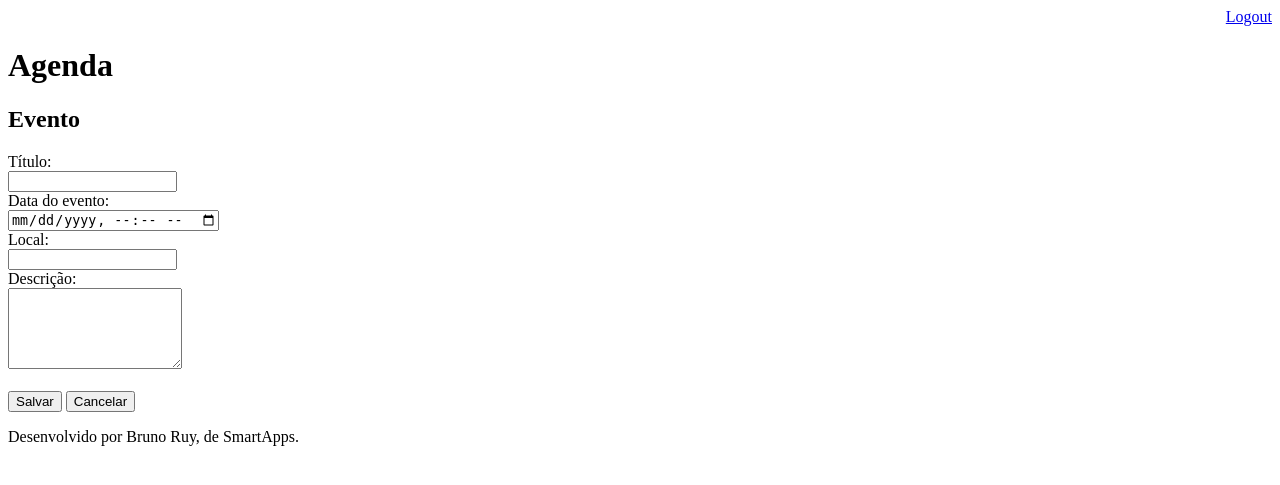
After one commit to brunoruy7/Agenda, a Django app: page /agenda/evento/ in a window 1280 px wide. The commit adds this page. Shown: the top 485 px of the page. Run offline with Django 4.2, Linux system fonts and the light colour scheme; a user stored in the database is signed in.

Commit message:
criado inserção de eventos e gitignore

```diff
--- a/Templates/Agenda.html
+++ b/Templates/Agenda.html
@@ -2,6 +2,10 @@
 
 {% block content %}
     <h3>Agendamentos</h3>
+    <a href="evento/">
+        <button type="button">Novo evento</button>
+    </a>
+
     <ul>
         {% if eventos %}
             {% for evento in eventos %}
--- /dev/null
+++ b/Templates/evento.html
@@ -0,0 +1,30 @@
+{% extends "model-page.html" %}
+
+{% block content %}
+
+<h2>Evento</h2>
+<form action="submit" method="POST"> {% csrf_token %}
+    <label>Título: </label>
+    <br>
+    <input type="text" name="titulo" size="18">
+    <br>
+    <label>Data do evento: </label>
+    <br>
+    <input type="datetime-local" name="data_evento">
+    <br>
+    <label>Local: </label>
+    <br>
+    <input type="text", name="local" size="18">
+    <br>
+    <label>Descrição: </label>
+    <br>
+    <textarea rows="5" cols="19"></textarea>
+    <br><br>
+
+    <button type="submit">Salvar</button>
+    <a href="/">
+        <button type="button">Cancelar</button>
+    </a>
+</form>
+
+{% endblock %}
--- a/Templates/login.html
+++ b/Templates/login.html
@@ -7,7 +7,7 @@
 <body>
     <div align="center">
         <h1>Login</h1>
-        <form action="submit" method="post"> {% csrf_token %}
+        <form action="submit" method="POST"> {% csrf_token %}
             <label>Usuário: </label>
             <input type="text" name="username">
             <label>Password: </label>
--- a/agenda/urls.py
+++ b/agenda/urls.py
@@ -20,10 +20,12 @@ from django.views.generic import RedirectView
 
 urlpatterns = [
     path('admin/', admin.site.urls),
-    path('evento/<nome_evento>/', views.eventos),
+    path('even/<nome_evento>/', views.even),
     path('agenda/', views.listaeventos),
     path('', RedirectView.as_view(url='/agenda/')),
     path('login/', views.login_user),
     path('login/submit', views.submit_login),
-    path('logout/', views.logout_user)
+    path('logout/', views.logout_user),
+    path('agenda/evento/', views.evento),
+    path('agenda/evento/submit', views.submit_evento)
 ]
--- a/core/views.py
+++ b/core/views.py
@@ -29,7 +29,7 @@ def logout_user(request):
     logout(request)
     return redirect('/')
 
-def eventos(request, nome_evento):
+def even(request, nome_evento):
     event = Evento.objects.get(titulo=nome_evento)
     local = event.local
     return HttpResponse('Seu evento será em {}.'.format(local))
@@ -40,3 +40,23 @@ def listaeventos(request):
     evento = Evento.objects.filter(usuario=usuario)
     response = {'eventos':evento}
     return render(request, 'Agenda.html', response)
+
+@login_required(login_url='/login/')
+def evento(request):
+    return render(request, 'evento.html')
+
+@login_required(login_url='/login/')
+def submit_evento(request):
+    if request.POST:
+        titulo = request.POST.get('titulo')
+        data_evento = request.POST.get('data_evento')
+        local = request.POST.get('local')
+        descricao = request.POST.get('descricao')
+        user = request.user
+
+        evento = Evento.objects.create(titulo=titulo,
+                                       data_evento=data_evento,
+                                       local=local,
+                                       descricao=descricao,
+                                       usuario=user)
+    return redirect("/")
```
Also changed, not shown: db.sqlite3, 1 other file.
